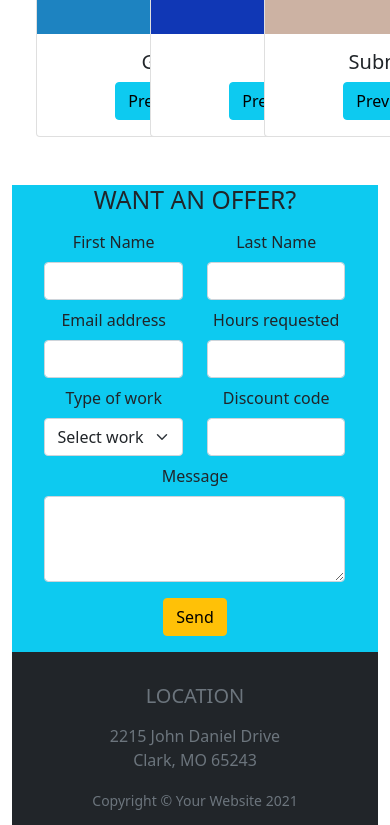
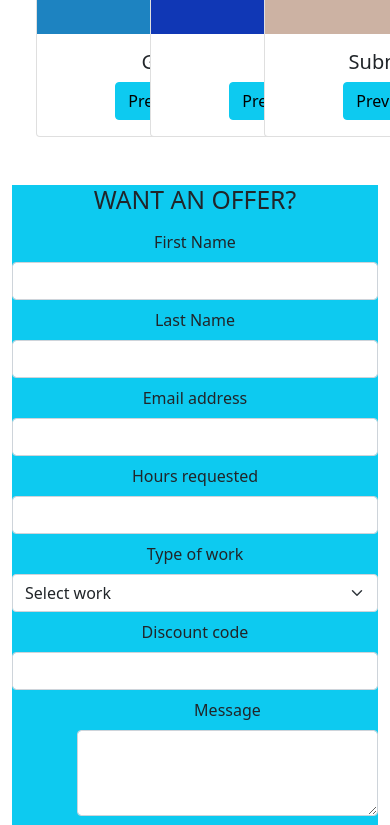
Before and after one commit to Ser-Simone/bootstrap-js-freelancer, a plain HTML site: page Index.html in a window 390 px wide. Shown: the part 918-1743 px from the top of the page. Drawn offline with nearby package versions, Linux system fonts and the light colour scheme; files whose address does not match are found by name.

Commit message:
senza_div

```diff
--- a/Index.html
+++ b/Index.html
@@ -10,6 +10,8 @@
 
     <title> Portfolio </title>
   </head>
+
+  <body>
       <header>
     <div class="container text-info bg-dark ">
         <div class="row">
@@ -25,7 +27,6 @@
         </div>
     </div>
 </header>
-  <body>
     <div class="container text-center ">
         <div class="row">
           <div class="col-4 bg-info">
@@ -125,73 +126,50 @@
             <div class="col-1 ">
             </div>
 
-        <div class="col-5 ">
+            <div class="col-md-5">
             <label for="firstName" class="form-label mt-2 mb-2">First Name</label>
-          <input type="text" class="form-control" id="firstName">
+            <input type="text" class="form-control" >
             </div>
-        <div class="col-5">
+            <div class="col-md-5">
             <label for="lastName" class="form-label mt-2 mb-2">Last Name</label>
-          <input type="text" class="form-control" id="lastName">
+            <input type="text" class="form-control" >
             </div>
-        <div class="col-1">
+            <div class="col-1"></div>
 
+            <div class="col-1"></div>
+            <div class="col-md-5">
+                <label for="inputEmail" class="form-label mt-2 mb-2">Email address</label>
+                <input type="email" class="form-control">
             </div>
-
-        <div class="col-1">
-
+            <div class="col-md-5">
+                <label for="oreRichieste" class="form-label mt-2 mb-2">Hours requested</label>
+                <input type="text" class="form-control" >
             </div>
-        <div class="col-5">
-          <label for="inputEmail" class="form-label mt-2 mb-2">Email address</label>
-          <input type="email" class="form-control" id="inputEmail">
-        </div>
-        <div class="col-5">
-          <label for="oreRichieste" class="form-label mt-2 mb-2">Hours requested</label>
-          <input type="text" class="form-control" id="oreRichieste">
-        </div>
-        <div class="col-1">
-
-        </div>
-
-        <div class="col-1">
-
-        </div>
-        <div class="col-5">
+            <div class="col-1"></div>
+            <div class="col-1"></div>
+            <div class="col-md-5">
                 <label for="work" class="form-label mt-2 mb-2">Type of work</label>
-            <select id="work" class="form-select">
+                <select class="form-select">
                     <option selected>Select work</option>
                     <option value="backEnd">Backend developer</option>
                     <option value="frontEnd">Frontend developer</option>
                     <option value="analisi">Project analyst</option>
                 </select>
             </div>
-        <div class="col-5">
-          <label for="codiceSconto" class="form-label mt-2 mb-2">Discount code</label>
-          <input type="text" class="form-control" id="codiceSconto">
+            <div class="col-md-5">
+                <label for="DiscountCode" class="form-label mt-2 mb-2">Discount code</label>
+                <input type="text" class="form-control" >
             </div>
-        <div class="col-1">
-
-        </div>
-
-        <div class="col-1">
-
-        </div>
+            <div class="col-1"></div>
+            <div class="col-1"></div>
             <div class="col-10">
                 <label for="message" class="form-label mt-2 mb-2">Message</label>
-            <textarea class="form-control" id="Message" rows="3"></textarea>
+                <textarea class="form-control"  rows="3"></textarea>
             </div>
-        <div class="col-1">
-
-        </div>
-        <div class="col-1">
-
-        </div>
-        <div class="col-10 text-center">
+            <div class="col-12 text-center">
                 <button type="submit" class="btn btn-warning mt-3 mb-3">Send</button>
             </div>
-        <div class="col-1 ">
         </div>
-    </div>
-
     </form>
 
 <!-- End of Form -->
--- a/Main.js
+++ b/Main.js
@@ -0,0 +1,5 @@
+const backEnd = 20.5;
+const frontEnd = 15.3;
+const analist = 33.6;
+
+let listaSconti = ["YHDNU32", "JANJC63", "PWKCN25", "SJDPO96", "POCIE24"];
```
Lines whose indentation alone changed are shown as unchanged.
